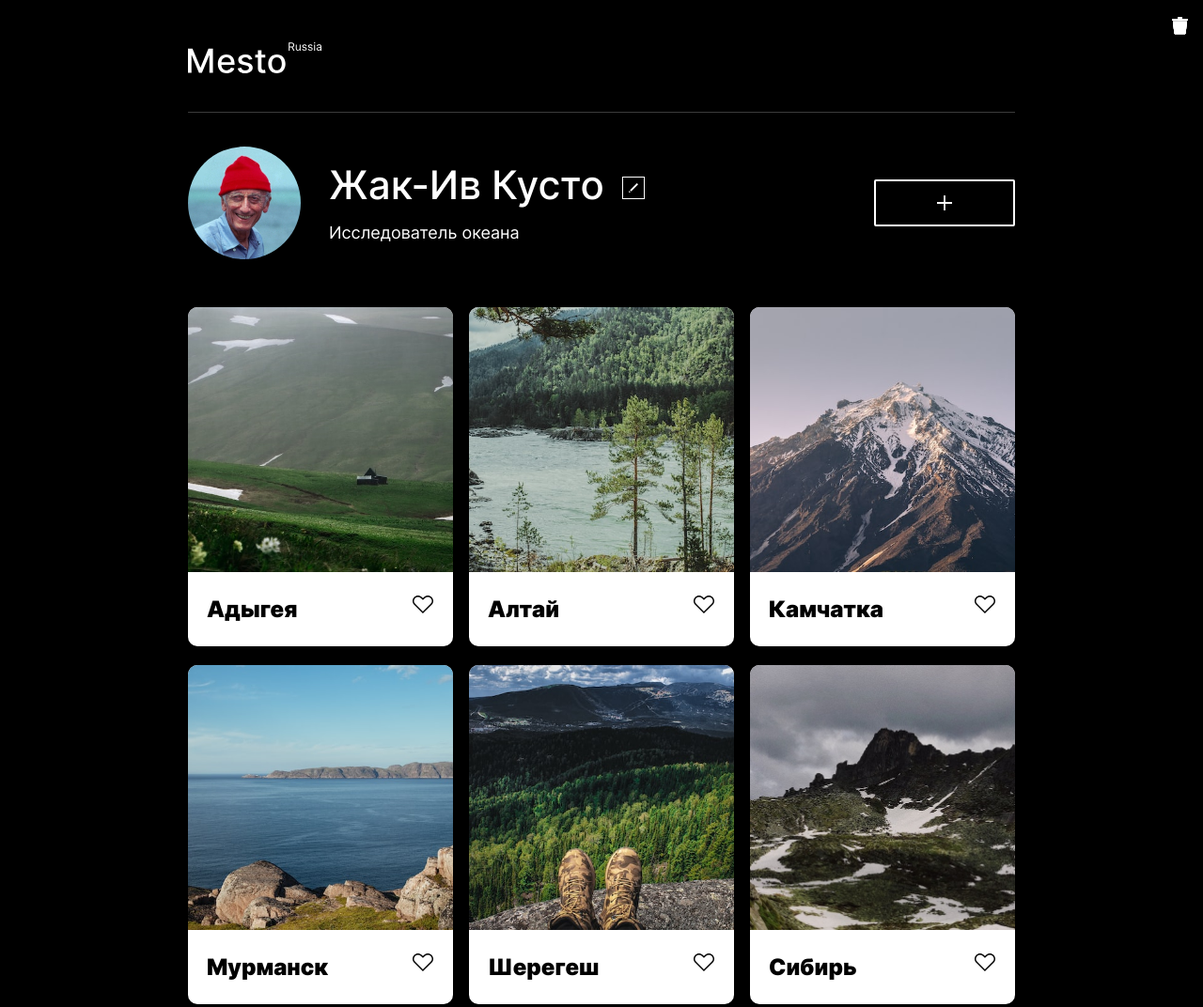
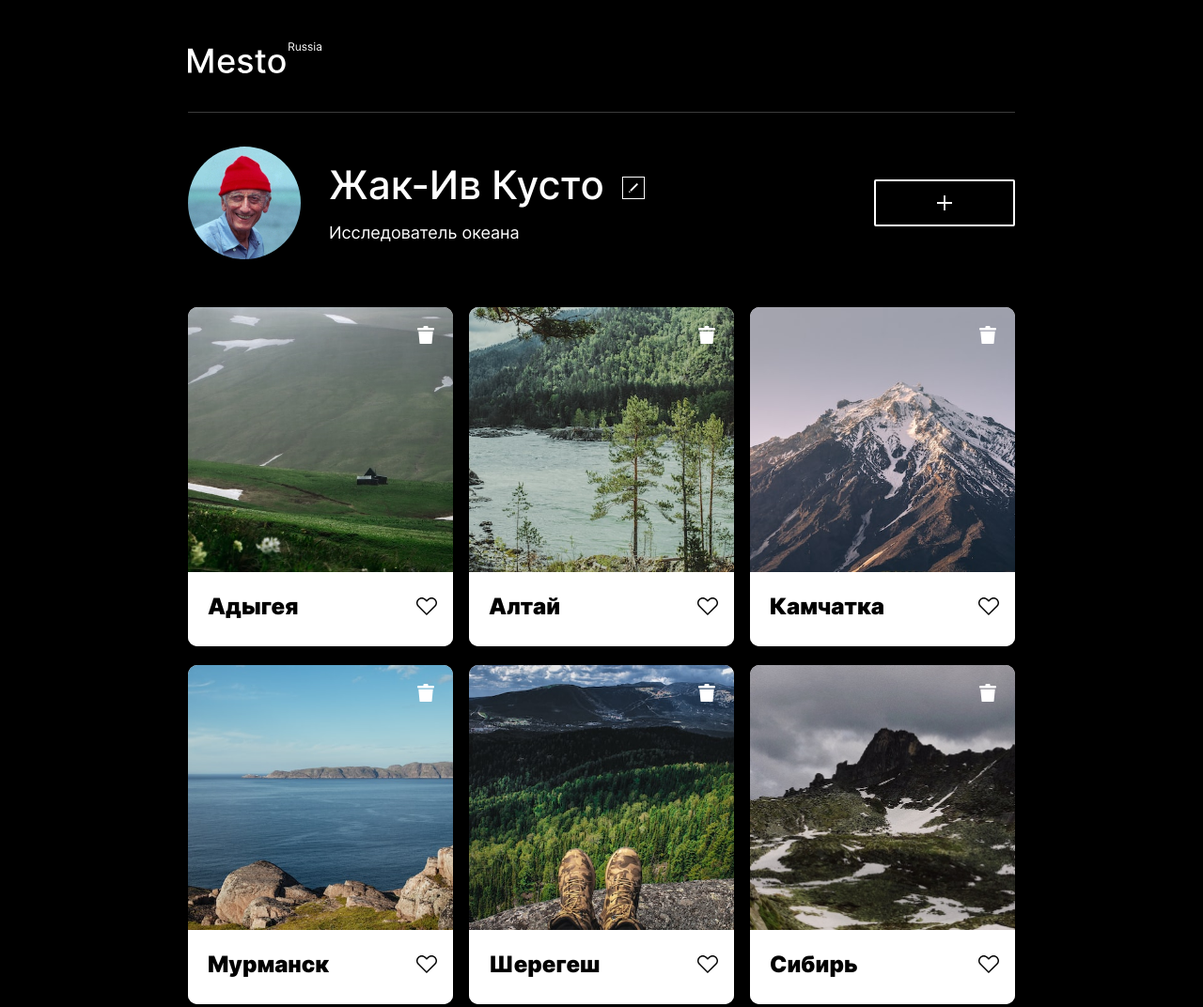
Before and after one commit to llgrish/mesto, a plain HTML site: page index.html in a window 1280 px wide. Shown: the top 1072 px of the page at 94% size. Drawn offline with Linux system fonts and the light colour scheme.

Commit message:
fix delete button

```diff
--- a/blocks/place/__content/place__content.css
+++ b/blocks/place/__content/place__content.css
@@ -1,5 +1,9 @@
 .place__content {
-  margin: 0 21px 0 20px;
   display: flex;
-  justify-content: space-around;
+  max-height: 23px;
+  align-items: center;
+  flex-direction: row;
+  background-color: #FFFFFF;
+  justify-content: space-between;
+  padding: 25px 15px 31px 21px;
 }
--- a/blocks/place/__delete/place__delete.css
+++ b/blocks/place/__delete/place__delete.css
@@ -1,18 +1,19 @@
 .place__delete {
-    padding: 0;
-    background: none;
-    border: none;
-    position: absolute;
-    height: 19.3px;
-    width: 18px;
-    top: 18px;
-    right: 15px;
-    background-image: url('../../../../images/delete.svg');
-    background-size: contain;
-    background-repeat: no-repeat;
+  background-image: url(../../../images/delete.svg);
+  background-size: cover;
+  width: 18px;
+  height: 19px;
+  background-repeat: no-repeat;
+  background-color: transparent;
+  padding: 0;
+  border: 0;
+  position: absolute;
+  top: 20px;
+  right: 20px;
+  cursor: pointer;
+  transition: opacity 0.2s linear;
   }
 
   .place__delete:hover {
     opacity: .6;
-    cursor: pointer;
   }
--- a/blocks/place/__image/place__image.css
+++ b/blocks/place/__image/place__image.css
@@ -1,12 +1,9 @@
 .place__image {
-  margin-bottom: 25px;
+  max-width: 282px;
   display: block;
+  object-fit: cover;
   width: 100%;
   height: 282px;
-  object-fit: cover;
-  object-position: center;
-  border-top-left-radius: 10px;
-  border-top-right-radius: 10px;
 }
 
 .place__image:hover {
--- a/blocks/place/__like/place__like.css
+++ b/blocks/place/__like/place__like.css
@@ -1,13 +1,16 @@
 .place__like {
-    padding: 0;
-    background: none;
-    background-image: url(../../../images/like.svg);
-    border: none;
-    width: 22px;
-    height: 19px;
+  background-repeat: no-repeat;
+  background-size: cover;
+  border: 0;
+  width: 22px;
+  height: 19px;
+  align-items: center;
+  cursor: pointer;
+  padding: 0;
+  margin-right: 2px;
+  background-color: transparent;
+  transition: opacity 0.2s linear;
+  display: flex;
+  align-self: center;
+  background-image: url(../../../images/like.svg);
   }
-
-  .place__like:hover {
-    opacity: 0.5;
-    cursor: pointer;
-  }
--- a/blocks/place/__title/place__title.css
+++ b/blocks/place/__title/place__title.css
@@ -1,11 +1,11 @@
 .place__title {
   font-family: 'Inter', 'Arial', sans-serif;
+  max-width: 220px;
+  margin: 0;
   font-style: normal;
   font-weight: 900;
   font-size: 24px;
   line-height: 29px;
-  margin: 0;
-  flex-grow: 1;
   text-overflow: ellipsis;
   white-space: nowrap;
   overflow: hidden;
--- a/blocks/place/place.css
+++ b/blocks/place/place.css
@@ -1,11 +1,8 @@
 .place {
-  background-color: #ffffff;
+  position: relative;
+  max-width: 282px;
+  background-color: white;
+  overflow: hidden;
   border-radius: 10px;
-  padding-bottom: 25px;
+  max-height: 361px;
 }
-
-@media screen and (min-width: 1024px) {
-  .place {
-    max-width: 282px;
-  }
-}
--- a/index.html
+++ b/index.html
@@ -73,10 +73,10 @@
   <template class="template">
     <li class="place">
       <img class="place__image" alt="Картинка места">
+      <button class="place__delete" type="button" aria-label="Удалить место"></button>
       <div class="place__content">
         <h2 class="place__title"></h2>
         <button class="place__like" type="button" aria-label="Лайкнуть место"></button>
-        <button class="place__delete" type="button" aria-label="Удалить место"></button>
       </div>
     </li>
   </template>
--- a/pages/index.css
+++ b/pages/index.css
@@ -23,6 +23,7 @@
 @import url(../blocks/place/__content/place__content.css);
 @import url(../blocks/place/__image/place__image.css);
 @import url(../blocks/place/__title/place__title.css);
+@import url(../blocks/place/__button/place__button.css);
 @import url(../blocks/place/__delete/place__delete.css);
 @import url(../blocks/place/__like/place__like.css);
 @import url(../blocks/place/__like/_active/place__like_active.css);
```
